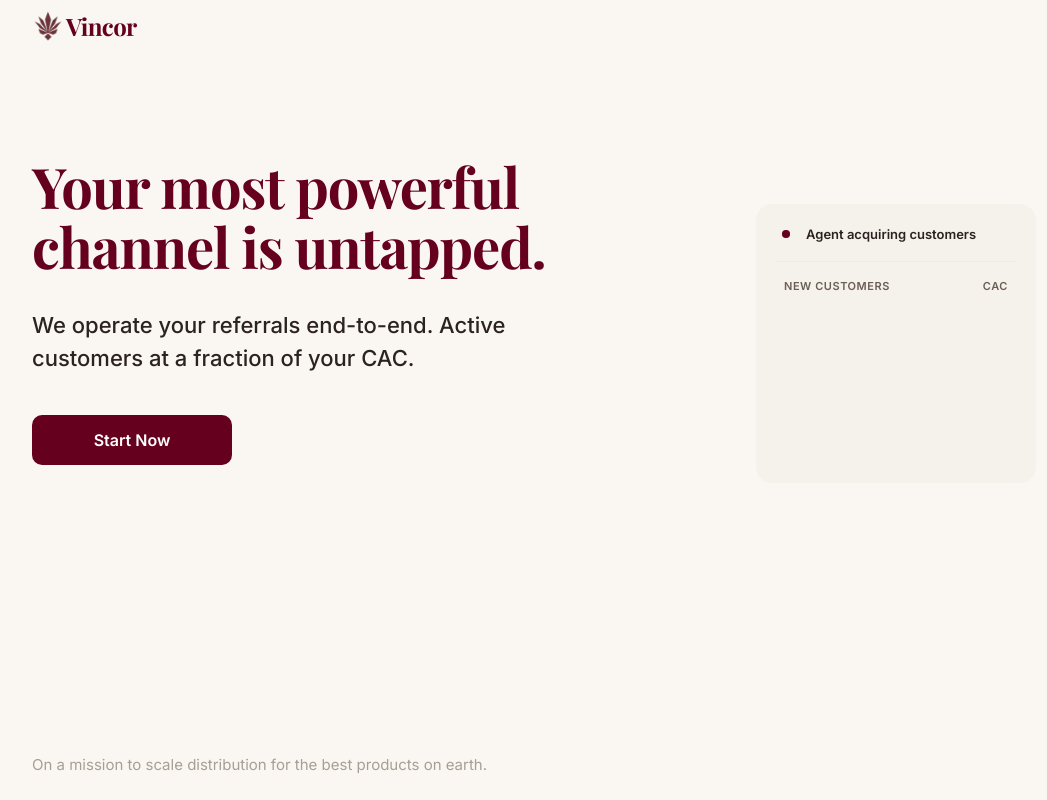
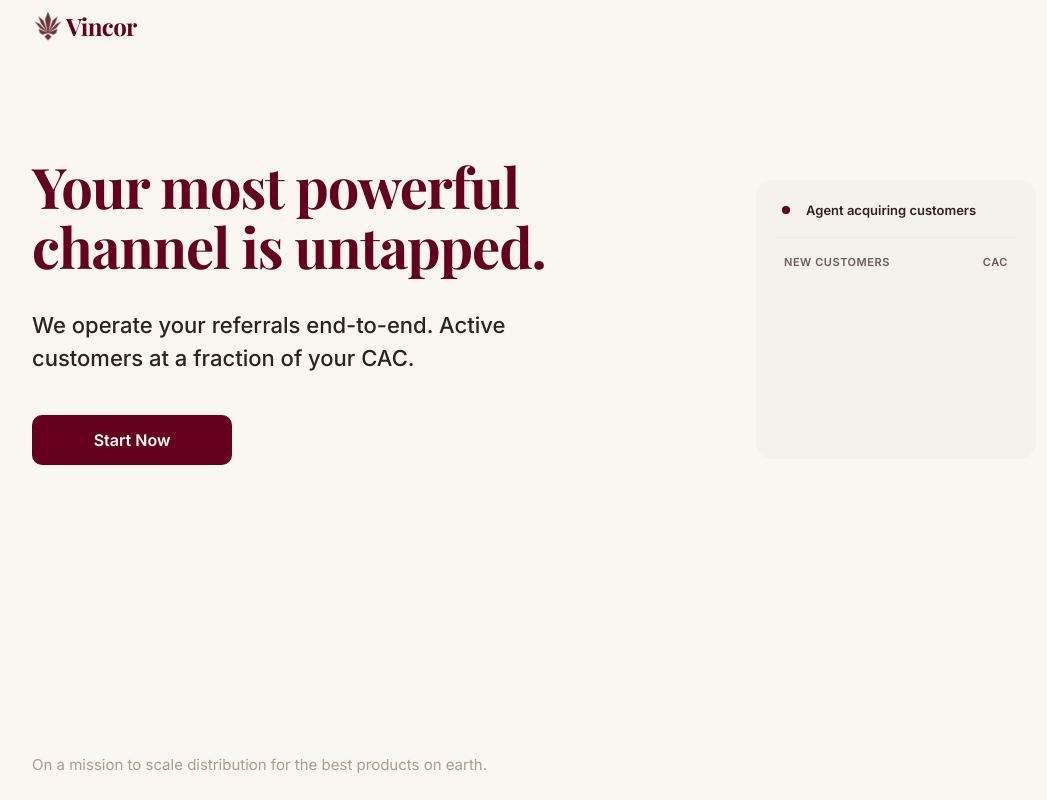
Before and after one commit to edooai-eduardoteixeira/edooai-demo-v2, a React (Vite) app: page / in a window 1280 px wide. Shown: the whole page, without its empty margins (106-1153 px from the left). Built offline with nearby package versions, Linux system fonts and the light colour scheme; a web font is replaced by a local one.

Commit message:
Reduce card offset pt-12 → pt-6 to prevent page scroll
Shorter copy + fixed card height was pushing section past viewport,
creating unnecessary scroll. Reduced offset keeps everything above
the fold.

https://claude.ai/code/session_01F4mdChVB9ubuuADJh3FTbP

```diff
--- a/src/pages/LandingPage.jsx
+++ b/src/pages/LandingPage.jsx
@@ -38,7 +38,7 @@ export default function LandingPage({ config, onNext, onHome }) {
         </main>
 
         {/* Right side — animated hero visual */}
-        <HeroVisual className="pt-12 hidden lg:flex" />
+        <HeroVisual className="pt-6 hidden lg:flex" />
       </section>
 
       <div className="flex-1" />
```
